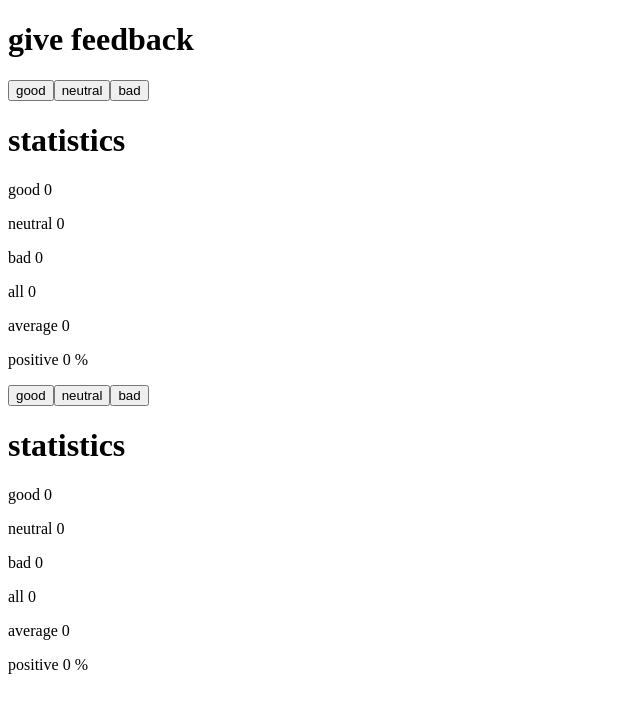
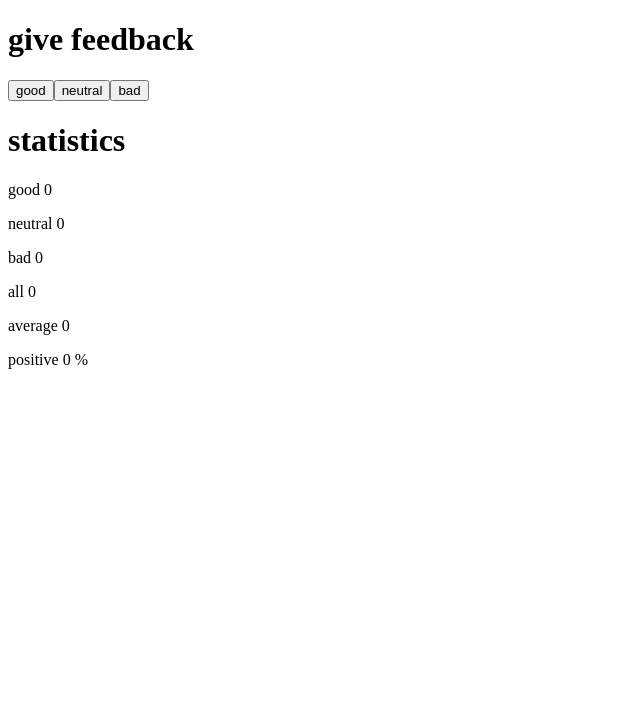
Before and after one commit to ManuSaarenmaa/fsOpen-part1, a React (Vite) app: page / in a window 1280 px wide. Shown: the top 712 px of the page, without its empty margins (0-640 px from the left). Built offline with nearby package versions, Linux system fonts and the light colour scheme.

Commit message:
1.8: unicafe step 3

```diff
--- a/src/App.jsx
+++ b/src/App.jsx
@@ -52,10 +52,6 @@ const App = () => {
       <button onClick={addNeutral}>neutral</button>
       <button onClick={addBad}>bad</button>
       <Statistics good={good} neutral={neutral} bad={bad} all={all} />
-      <button onClick={addGood}>good</button>
-      <button onClick={addNeutral}>neutral</button>
-      <button onClick={addBad}>bad</button>
-      <Statistics good={good} neutral={neutral} bad={bad} all={all} />
     </div>
   )
 }
```
